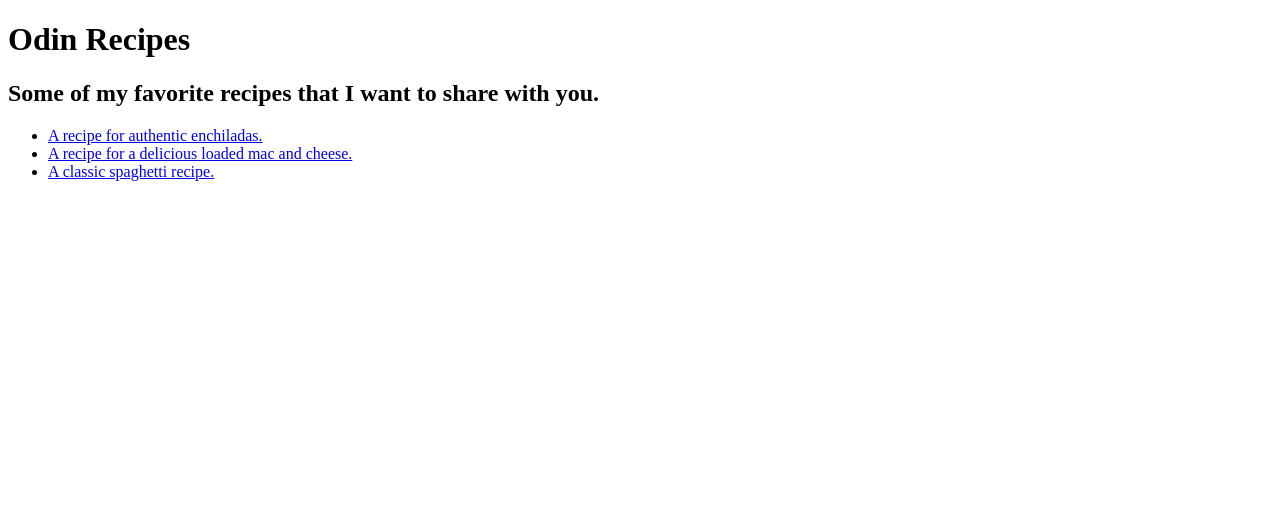
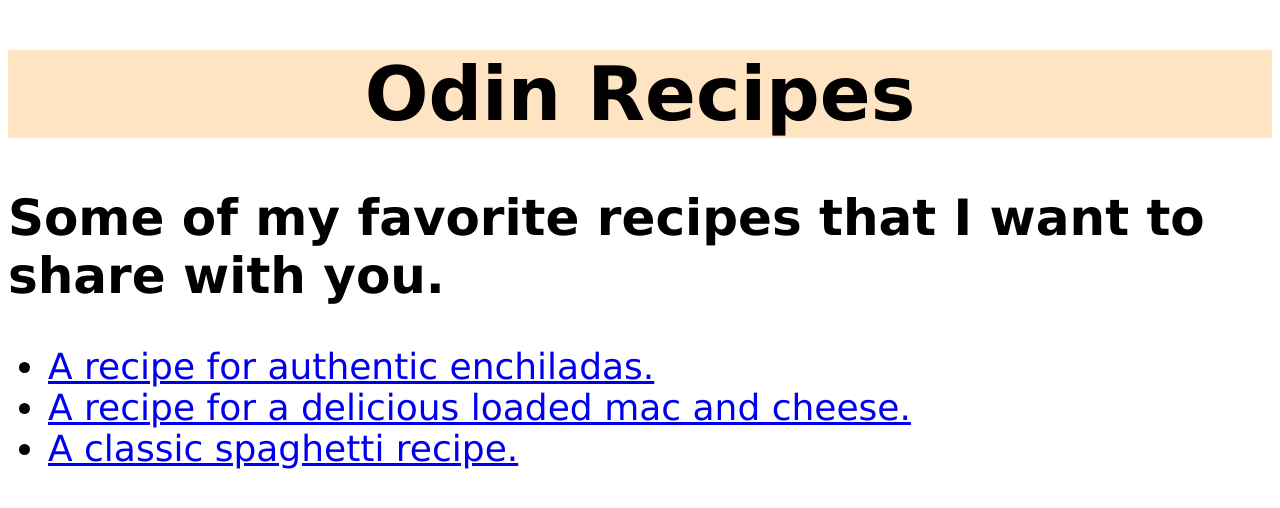
Before and after one commit to emmettabryant/Odin-Recipes, a plain HTML site: page index.html in a window 1280 px wide. Drawn offline with Linux system fonts and the light colour scheme.

Commit message:
Minor tinkering with CSS.

```diff
--- a/index.html
+++ b/index.html
@@ -7,12 +7,12 @@
     </head>
 
     <body>
-        <h1>Odin Recipes</h1>
-        <h2>Some of my <strong>favorite</strong> recipes that I want to share with you.</h2>
+        <h1 class="home title">Odin Recipes</h1>
+        <h2 class="homesub">Some of my <strong>favorite</strong> recipes that I want to share with you.</h2>
         <ul>
-            <li><a href = ./recipes/enchiladas.html>A recipe for authentic enchiladas.</a></li>
-            <li><a href = ./recipes/mcheese.html>A recipe for a delicious loaded mac and cheese.</a></li>
-            <li><a href = ./recipes/spaghetti.html>A classic spaghetti recipe.</a></li>
+            <li class="home link"><a href = ./recipes/enchiladas.html>A recipe for authentic enchiladas.</a></li>
+            <li class="home link"><a href = ./recipes/mcheese.html>A recipe for a delicious loaded mac and cheese.</a></li>
+            <li class="home link"><a href = ./recipes/spaghetti.html>A classic spaghetti recipe.</a></li>
         </ul>
     </body>
 </html>
--- a/styles.css
+++ b/styles.css
@@ -0,0 +1,20 @@
+/* styles for homepage */
+
+body {
+    font-family: Verdana, Georgia, sans-serif;
+}
+
+.title {
+    font-size: 75px;
+    text-align: center;
+    background-color:bisque;
+}
+
+.homesub {
+    font-size: 50px;
+    text-align:left;
+}
+
+.link {
+    font-size:36px;
+}
```
